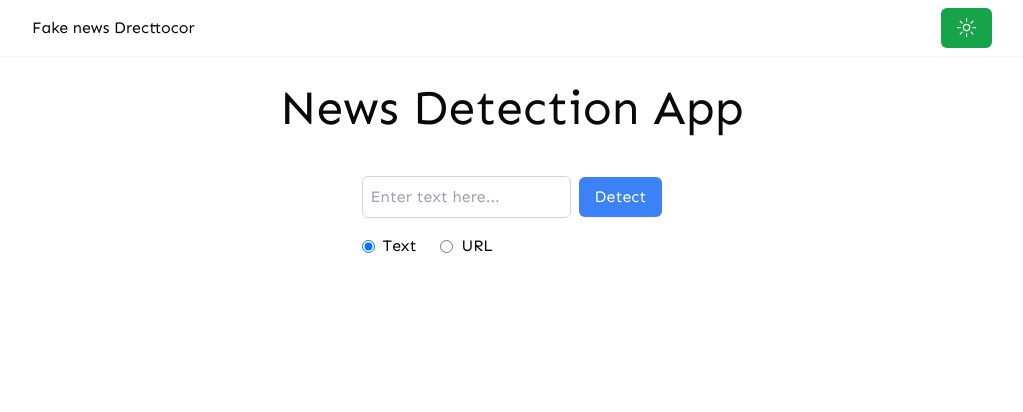
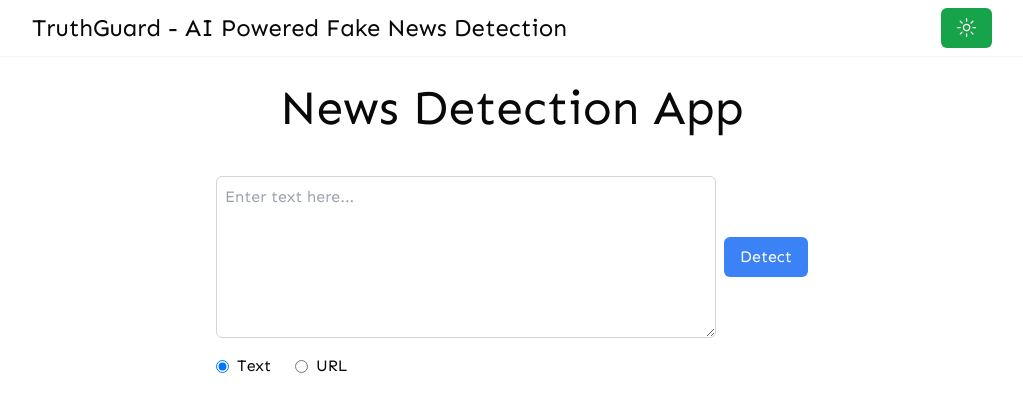
Before and after one commit to hassangulzar1/TruthGuard, a Next.js app: page / in a window 1280 px wide. Shown: the top 412 px of the page, without its empty margins (128-1151 px from the left). Built offline with nearby package versions, Linux system fonts and the light colour scheme.

Commit message:
more frontend

```diff
--- a/app/api/detect-text/route.js
+++ b/app/api/detect-text/route.js
@@ -4,17 +4,31 @@
   preprocessText,
   dataEmbedding,
   callLlama3Model,
-} from "../../../utils/llama"; // Import utility functions
+} from "../../../utils/llama";
 
 export async function POST(request) {
   try {
+    // Parse the JSON body from the request
     const { input } = await request.json();
-    console.log("Received text input:", input);
 
+    // Ensure input is a string
+    if (typeof input !== "string") {
+      return NextResponse.json(
+        { error: "Invalid input type" },
+        { status: 400 }
+      );
+    }
+
+    // Preprocess the text input
     const preprocessedData = preprocessText(input);
+
+    // Get embeddings from the preprocessed data
     const embeddingData = await dataEmbedding(preprocessedData);
+
+    // Call the Llama3 model API with the embeddings
     const responseData = await callLlama3Model(embeddingData);
 
+    // Return the response data as JSON
     return NextResponse.json(responseData);
   } catch (error) {
     console.error("Error in /api/detect-text route:", error);
--- a/app/api/detect-url/route.js
+++ b/app/api/detect-url/route.js
@@ -1,40 +1,40 @@
 // app/api/detect-url/route.js
 import { NextResponse } from "next/server";
-import fetch from "node-fetch"; // Make sure to install node-fetch if not already
 import {
   preprocessText,
   dataEmbedding,
   callLlama3Model,
-} from "../../../utils/llama"; // Import utility functions
-
-async function fetchTitleFromUrl(url) {
-  try {
-    const response = await fetch(url);
-    const text = await response.text();
-    const titleMatch = text.match(/<title>(.*?)<\/title>/);
-    return titleMatch ? titleMatch[1] : "No title found";
-  } catch (error) {
-    console.error("Error fetching title from URL:", error);
-    throw new Error("Failed to fetch title");
-  }
-}
+  fetchTitleFromUrl,
+} from "../../../utils/llama";
 
 export async function POST(request) {
   try {
+    // Parse the JSON body from the request
     const { input } = await request.json();
-    console.log("Received URL input:", input);
+
+    // Check if input is a URL
+    const isUrl = (input) =>
+      input.startsWith("http://") || input.startsWith("https://");
 
     let content;
-    if (input.startsWith("http://") || input.startsWith("https://")) {
+
+    // Fetch title from URL if input is a URL
+    if (isUrl(input)) {
       content = await fetchTitleFromUrl(input);
     } else {
       content = input;
     }
 
+    // Preprocess the content
     const preprocessedData = preprocessText(content);
+
+    // Get embeddings from the preprocessed data
     const embeddingData = await dataEmbedding(preprocessedData);
+
+    // Call the Llama3 model API with the embeddings
     const responseData = await callLlama3Model(embeddingData);
 
+    // Return the response data as JSON
     return NextResponse.json(responseData);
   } catch (error) {
     console.error("Error in /api/detect-url route:", error);
--- a/app/page.jsx
+++ b/app/page.jsx
@@ -11,8 +11,8 @@
   const handleSubmit = async (e) => {
     e.preventDefault();
     try {
-      const endpoint =
-        inputType === "text" ? "./api/detect-text" : "./api/detect-url";
+      const endpoint = `${process.env.NEXT_PUBLIC_BACKEND_URL}/submit`;
+      console.log("Endpoint:", endpoint);
 
       const response = await fetch(endpoint, {
         method: "POST",
@@ -21,15 +21,25 @@
         },
         body: JSON.stringify({ input }),
       });
+
+      console.log("Response:", response);
+
+      if (!response.ok) {
+        throw new Error(`HTTP error! Status: ${response.status}`);
+      }
+
       const data = await response.json();
+      console.log("Data:", data);
       setResult(data);
       setError(null);
     } catch (err) {
+      console.error("Error:", err);
       setError("API request failed");
       setResult(null);
     }
   };
 
+  console.log(result);
   return (
     <div className="relative flex flex-col gap-4 items-center justify-center px-4">
       <div className="flex justify-center items-center">
@@ -37,13 +47,25 @@
       </div>
       <form onSubmit={handleSubmit} className="mb-6">
         <div className="flex flex-col md:flex-row items-center space-x-0 md:space-x-2">
-          <input
-            type={inputType === "url" ? "url" : "text"}
-            className="w-full p-2 border border-gray-300 rounded-md"
-            placeholder={`Enter ${inputType} here...`}
-            value={input}
-            onChange={(e) => setInput(e.target.value)}
-          />
+          {inputType === "text" ? (
+            <textarea
+              className=" p-2 border border-gray-300 rounded-md"
+              style={{ width: "500px" }}
+              placeholder="Enter text here..."
+              value={input}
+              onChange={(e) => setInput(e.target.value)}
+              rows={6} // Adjust the number of rows for desired size
+            />
+          ) : (
+            <input
+              type="url"
+              className="p-2 border border-gray-300 rounded-md"
+              style={{ width: "500px" }}
+              placeholder="Enter URL here..."
+              value={input}
+              onChange={(e) => setInput(e.target.value)}
+            />
+          )}
           <button
             type="submit"
             className="mt-2 md:mt-0 px-4 py-2 bg-blue-500 text-white rounded-md hover:bg-blue-600"
@@ -86,10 +108,15 @@
         >
           <h2 className="text-xl font-semibold">Result</h2>
           <p>
-            Label: <strong>{result.label}</strong>
+            News Status:{" "}
+            <strong
+              style={{
+                color: result.response === "Fake" ? "red" : "inherit",
+              }}
+            >
+              {result.response}
+            </strong>
           </p>
-          <p>Authenticity Score: {result.score}</p>
-          <p>Details: {result.details}</p>
         </div>
       )}
       {error && (
--- a/components/Logo.jsx
+++ b/components/Logo.jsx
@@ -1,10 +1,10 @@
 import React from "react";
-import Image from "next/image";
-import logoImg from "../public/logo-white.png";
 const Logo = () => {
   return (
     <div>
-      <h1>Fake news Drecttocor</h1>
+      <h1 style={{ fontSize: "1.5rem" }}>
+        TruthGuard - AI Powered Fake News Detection
+      </h1>
     </div>
   );
 };
--- a/utils/llama.js
+++ b/utils/llama.js
@@ -1,7 +1,4 @@
 // utils/llama.js
-// Replace this with the actual import if you have the correct path
-// import { TogetherEmbedding } from 'llama_index/embeddings/together';
-
 const API_KEY = process.env.TOGETHER_API_KEY;
 
 export function preprocessText(text) {
@@ -47,3 +44,16 @@
     throw new Error("Failed to analyze with Llama3");
   }
 }
+
+// Mock function for fetchTitleFromUrl - replace with actual implementation
+export async function fetchTitleFromUrl(url) {
+  try {
+    const response = await fetch(url);
+    const text = await response.text();
+    const titleMatch = text.match(/<title>(.*?)<\/title>/);
+    return titleMatch ? titleMatch[1] : "No title found";
+  } catch (error) {
+    console.error("Error fetching title from URL:", error);
+    throw new Error("Failed to fetch title from URL");
+  }
+}
```
Also changed, not shown: 1 other file (tests, documents, lock files or other folders).
